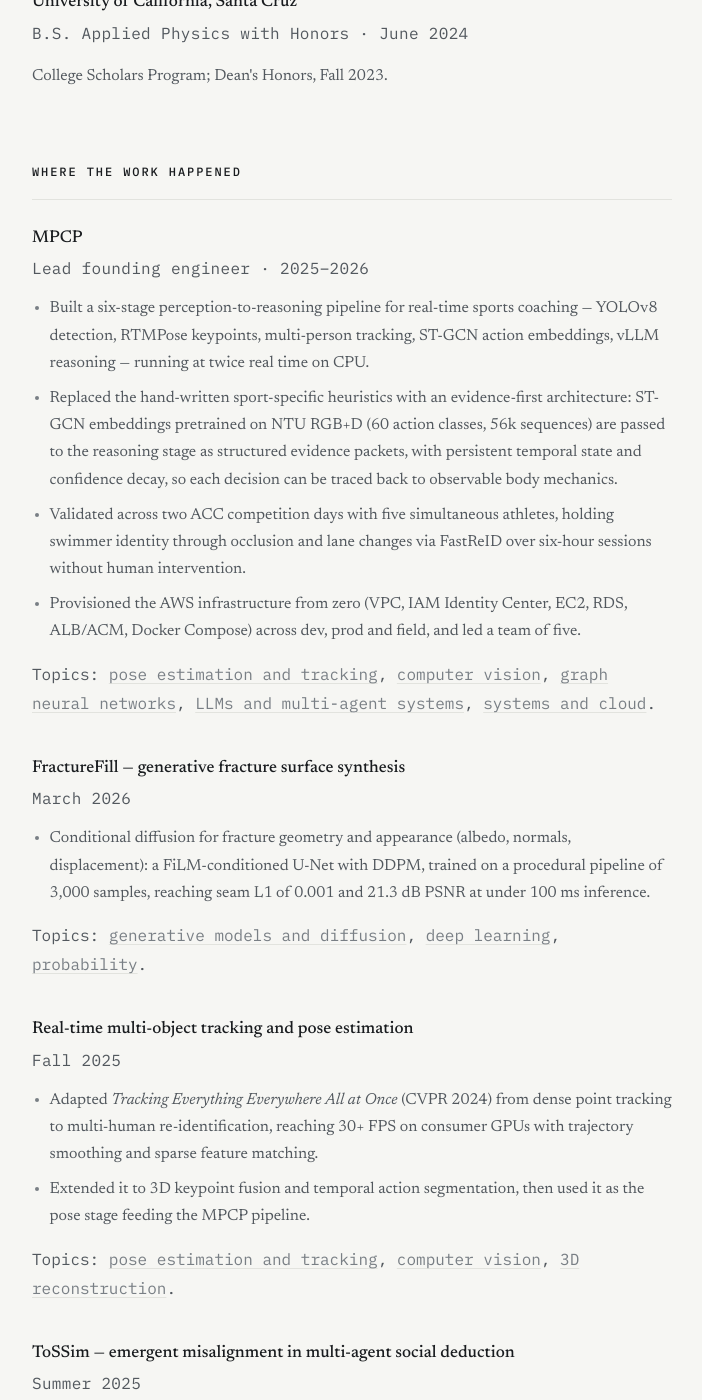
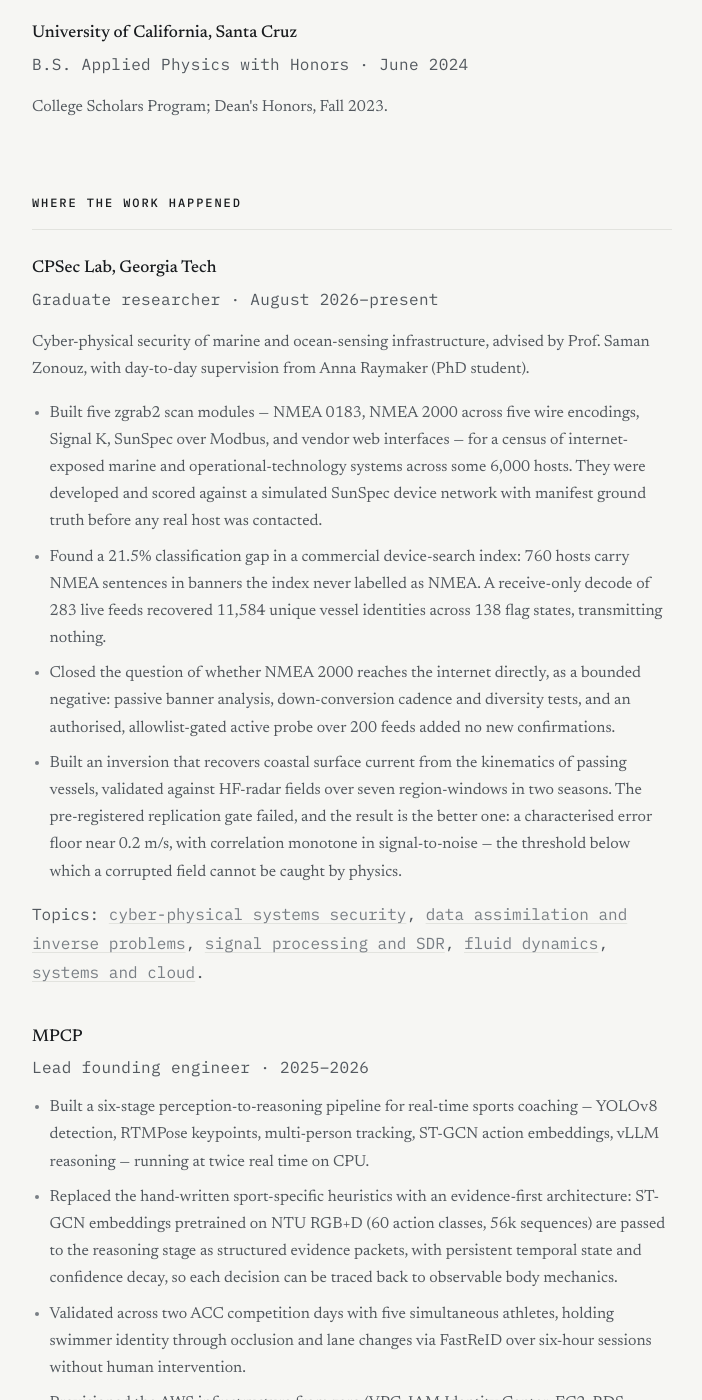
Before and after one commit to zacsmms/zacsmms.github.io, a Jekyll site: the page built from knowledge.md, in a window 1280 px wide and 1400 px high, scrolled down 1066 px. Shown: the whole window, without its empty margins (216-918 px from the left). Built offline with Jekyll 4.4.1, drawn with Linux system fonts in a browser that asks for light colours; some of the changed text lies outside the part shown.

Commit message:
Add CPSec Lab research entry to /knowledge/ and the bio
The lab work was missing from the CV page entirely. Adds it as the lead
entry under "Where the work happened": the zgrab2 scanner modules and the
marine/OT exposure census, the 21.5% device-search classification gap, the
bounded negative on NMEA 2000 over IP, and the surface-current inversion
with its characterised error floor.

Topic links reuse the existing cpsec, assimilation, dsp, fluid-dynamics and
systems nodes, so _data/knowledge.yml is untouched and the AI-graded depths
stay as they were. No IPs, MMSIs, vessel names or positions.

```diff
--- a/knowledge.md
+++ b/knowledge.md
@@ -26,8 +26,10 @@
 ## Now
 
 Computer science master's student at Georgia Tech, with an undergraduate background in
-applied physics. Looking for part-time computer vision and machine learning research or
-engineering work, and applying to PhD programmes for Fall 2028 admission.
+applied physics. Currently researching cyber-physical security of marine and ocean-sensing
+systems in the CPSec Lab at Georgia Tech. Looking for part-time computer vision and machine
+learning research or engineering work, and applying to PhD programmes for Fall 2028
+admission.
 
 </div>
 
@@ -50,6 +52,37 @@
 
 <div class="cv-section">
   <h2>Where the work happened</h2>
+
+  <div class="cv-item">
+    <h3>CPSec Lab, Georgia Tech</h3>
+    <p class="cv-meta">Graduate researcher · August 2026–present</p>
+    <p>Cyber-physical security of marine and ocean-sensing infrastructure, advised by Prof.
+    Saman Zonouz, with day-to-day supervision from Anna Raymaker (PhD student).</p>
+    <ul>
+      <li>Built five zgrab2 scan modules — NMEA 0183, NMEA 2000 across five wire encodings,
+      Signal K, SunSpec over Modbus, and vendor web interfaces — for a census of
+      internet-exposed marine and operational-technology systems across some 6,000 hosts. They
+      were developed and scored against a simulated SunSpec device network with manifest
+      ground truth before any real host was contacted.</li>
+      <li>Found a 21.5% classification gap in a commercial device-search index: 760 hosts
+      carry NMEA sentences in banners the index never labelled as NMEA. A receive-only decode
+      of 283 live feeds recovered 11,584 unique vessel identities across 138 flag states,
+      transmitting nothing.</li>
+      <li>Closed the question of whether NMEA 2000 reaches the internet directly, as a bounded
+      negative: passive banner analysis, down-conversion cadence and diversity tests, and an
+      authorised, allowlist-gated active probe over 200 feeds added no new confirmations.</li>
+      <li>Built an inversion that recovers coastal surface current from the kinematics of
+      passing vessels, validated against HF-radar fields over seven region-windows in two
+      seasons. The pre-registered replication gate failed, and the result is the better one: a
+      characterised error floor near 0.2 m/s, with correlation monotone in signal-to-noise —
+      the threshold below which a corrupted field cannot be caught by physics.</li>
+    </ul>
+    <p class="cv-topics">Topics: <a href="#t-cpsec">cyber-physical systems security</a>,
+    <a href="#t-assimilation">data assimilation and inverse problems</a>,
+    <a href="#t-dsp">signal processing and SDR</a>,
+    <a href="#t-fluid-dynamics">fluid dynamics</a>,
+    <a href="#t-systems">systems and cloud</a>.</p>
+  </div>
 
   <div class="cv-item">
     <h3>MPCP</h3>
```
Also changed, not shown: index.md (+1 -1 lines).
